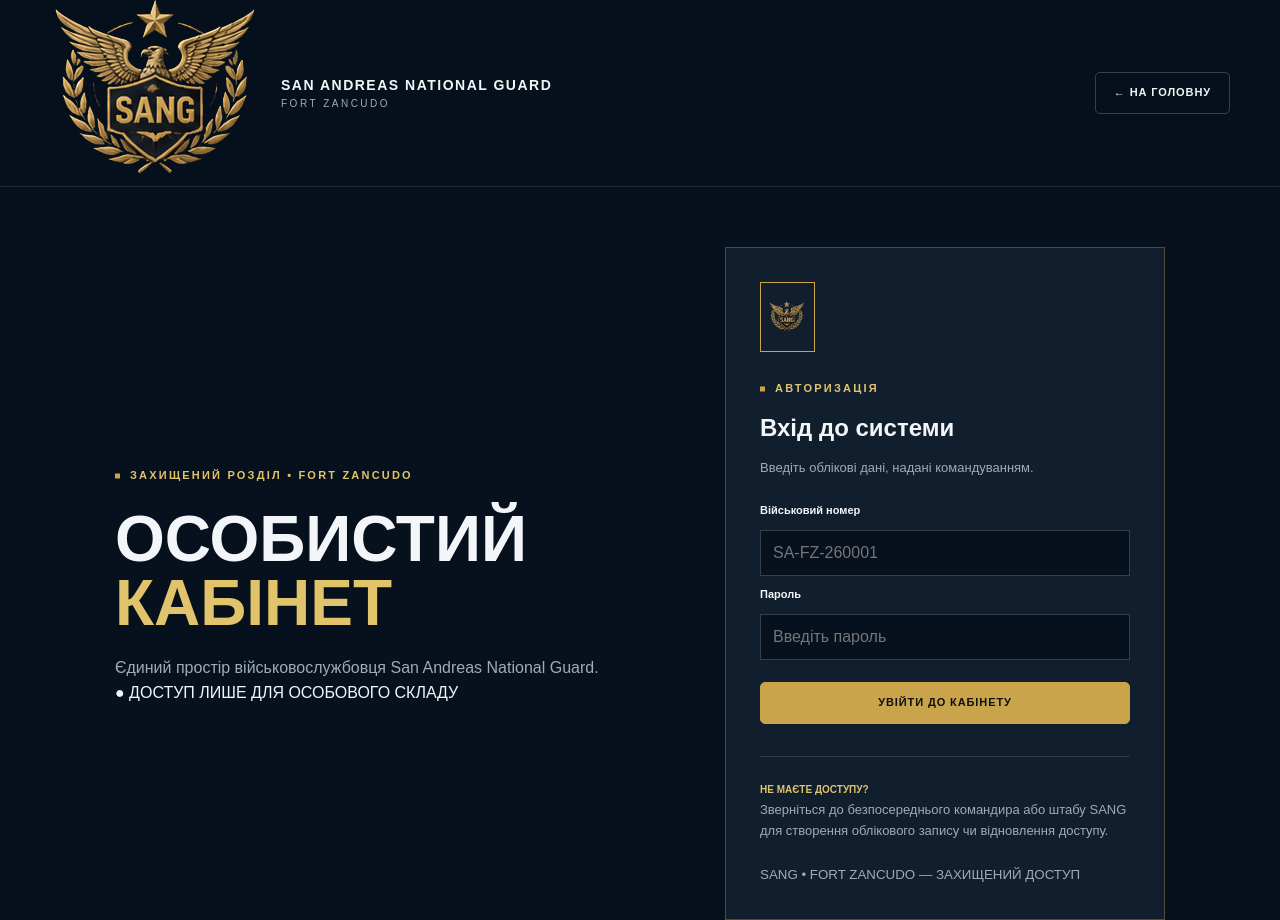
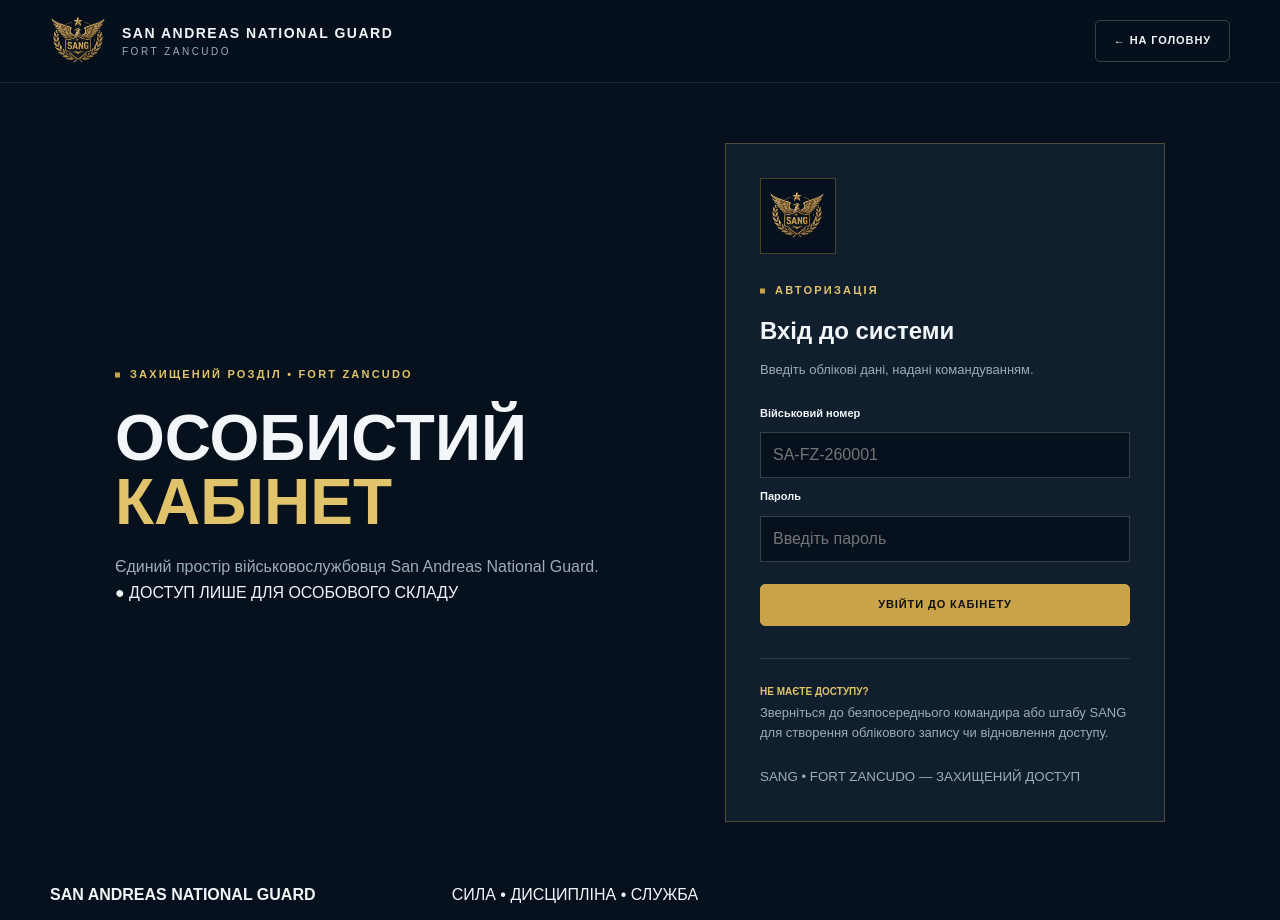
Before and after one commit to smokygid/sang-fort-zancudo, a plain HTML site: page cabinet/index.html in a window 1280 px wide. Shown: the top 920 px of the page. Drawn offline with Linux system fonts and the light colour scheme.

Commit message:
Style official SANG logos on cabinet login

```diff
--- a/css/cabinet.css
+++ b/css/cabinet.css
@@ -1 +1,6 @@
 .cabinet-page{min-height:100vh;display:flex;flex-direction:column;background:#07111d}.cabinet-main{flex:1;padding:60px 20px;display:flex;align-items:center}.cabinet-shell{width:min(1050px,100%);margin:auto;display:grid;grid-template-columns:1fr 440px;gap:60px;align-items:center}.cabinet-intro h1{font-size:64px;line-height:1;margin:20px 0}.cabinet-intro h1 span{color:#e0c36a}.cabinet-intro p{color:#9eacb9}.login-panel{padding:34px;background:#101e2d;border:1px solid #c9a44a55}.login-panel h2{margin:10px 0}.login-panel p{color:#9eacb9;font-size:13px}.login-emblem{color:#e0c36a;border:1px solid #c9a44a;width:55px;padding:18px 8px;margin-bottom:22px;text-align:center;font-weight:bold}.login-panel form{display:flex;flex-direction:column;gap:10px;margin-top:24px}.login-panel label{font-size:11px;font-weight:bold}.login-panel input{height:46px;padding:0 12px;background:#07111d;border:1px solid #ffffff30;color:white}.login-panel button{margin-top:12px}.login-help{border-top:1px solid #ffffff20;margin-top:22px;padding-top:18px}.login-help b{color:#e0c36a;font-size:10px}.login-panel small{display:block;margin-top:22px;color:#9eacb9}@media(max-width:850px){.cabinet-shell{grid-template-columns:1fr;max-width:520px}.cabinet-intro{text-align:center}}
+/* Official SANG logo on the cabinet sign-in page. */
+.cabinet-page .cabinet-brand-logo{display:block;width:58px;height:66px;object-fit:contain;flex:0 0 auto}
+.cabinet-page .login-emblem{width:76px;height:76px;padding:8px;margin:0 0 22px;display:flex;align-items:center;justify-content:center;border:1px solid #c9a44a55;background:#07111d;box-sizing:border-box}
+.cabinet-page .login-emblem img{display:block;width:100%;height:100%;object-fit:contain}
+@media(max-width:520px){.cabinet-page .cabinet-brand-logo{width:48px;height:56px}.cabinet-page .login-emblem{width:68px;height:68px}}
```
